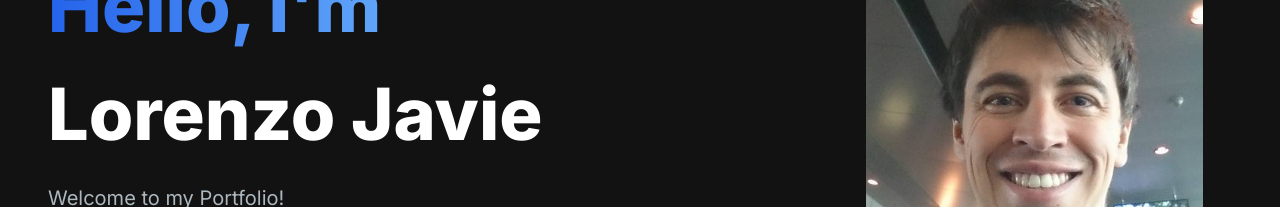
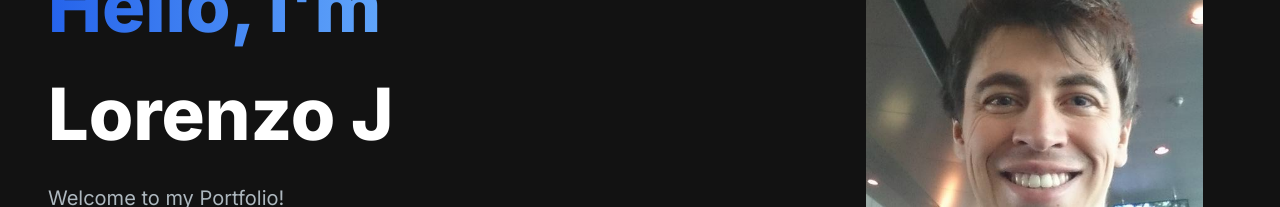
Before and after one commit to Javierdigital85/portfolioNextjs, a Next.js app in the folder portfolio-website/: page / in a window 1280 px wide. Shown: the part 383-590 px from the top of the page. Built offline with nearby package versions, Linux system fonts and the light colour scheme; no server answers.

Commit message:
change title in typeWriter animation and cv file

```diff
--- a/portfolio-website/app/components/Header.jsx
+++ b/portfolio-website/app/components/Header.jsx
@@ -22,7 +22,7 @@ const Header = () => {
             <button className="px-1 py-1 w-full sm:w-fit rounded-full bg-gradient-to-br from-blue-500 via-blue-450 to-blue-500 hover:bg-slate-800 text-white mt-3">
               <span className="block bg-[#121212] hover:bg-slate-800 rounded-full px-5 py-2">
                 <a
-                  href="/Javier-Colodro-Resume-20241103.pdf"
+                  href="/Lorenzo-Javier-Colodro-CV-20241104.pdf"
                   download="JavierColodroCV"
                 >
                   Download CV
--- a/portfolio-website/app/components/TypeWriter.jsx
+++ b/portfolio-website/app/components/TypeWriter.jsx
@@ -5,7 +5,7 @@ import { TypeAnimation } from "react-type-animation";
 const TypeWriter = () => {
   return (
     <TypeAnimation
-      sequence={["Lorenzo Javier Colodro", 1000, "a Software Developer", 1000]}
+      sequence={["Lorenzo Javier Colodro", 1000, "a Full Stack Developer", 1000]}
       wrapper="span"
       speed={50}
       repeat={Infinity}
```
Also changed, not shown: 2 other files (tests, documents, lock files or other folders).
